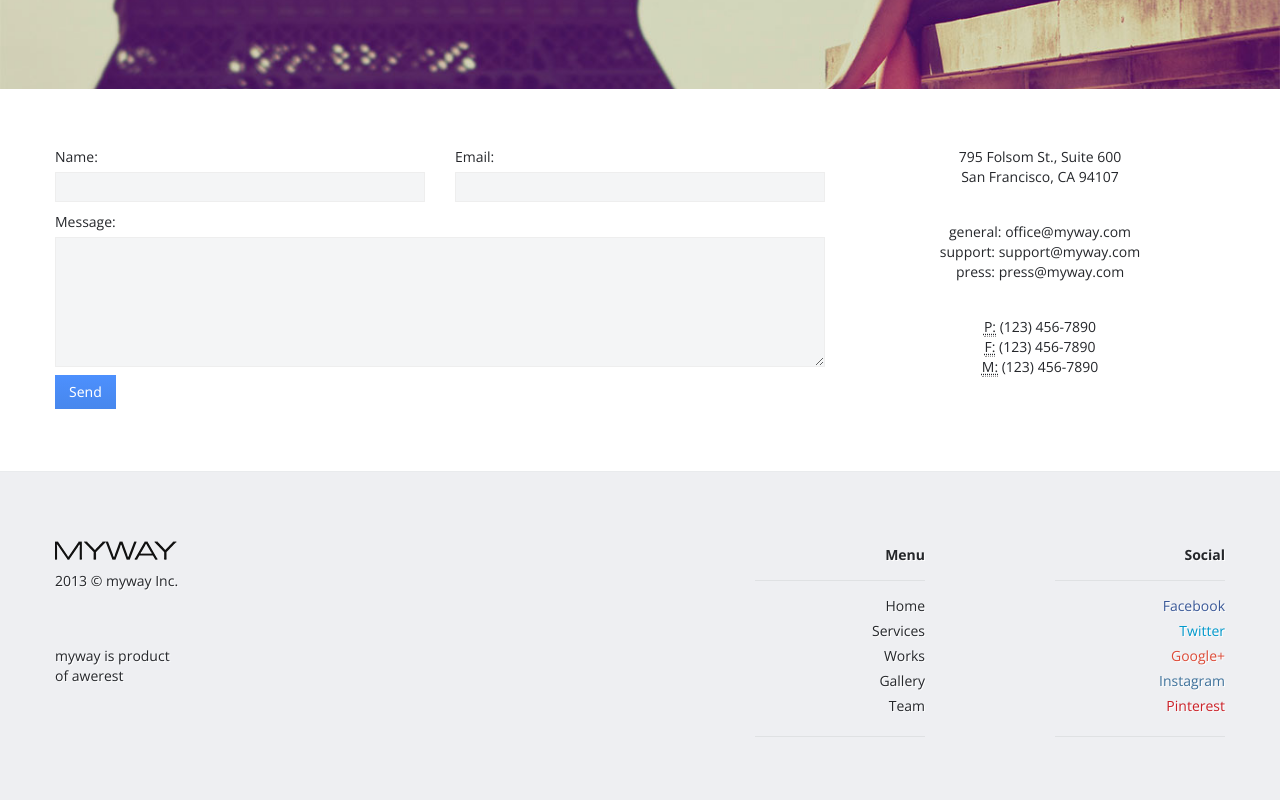
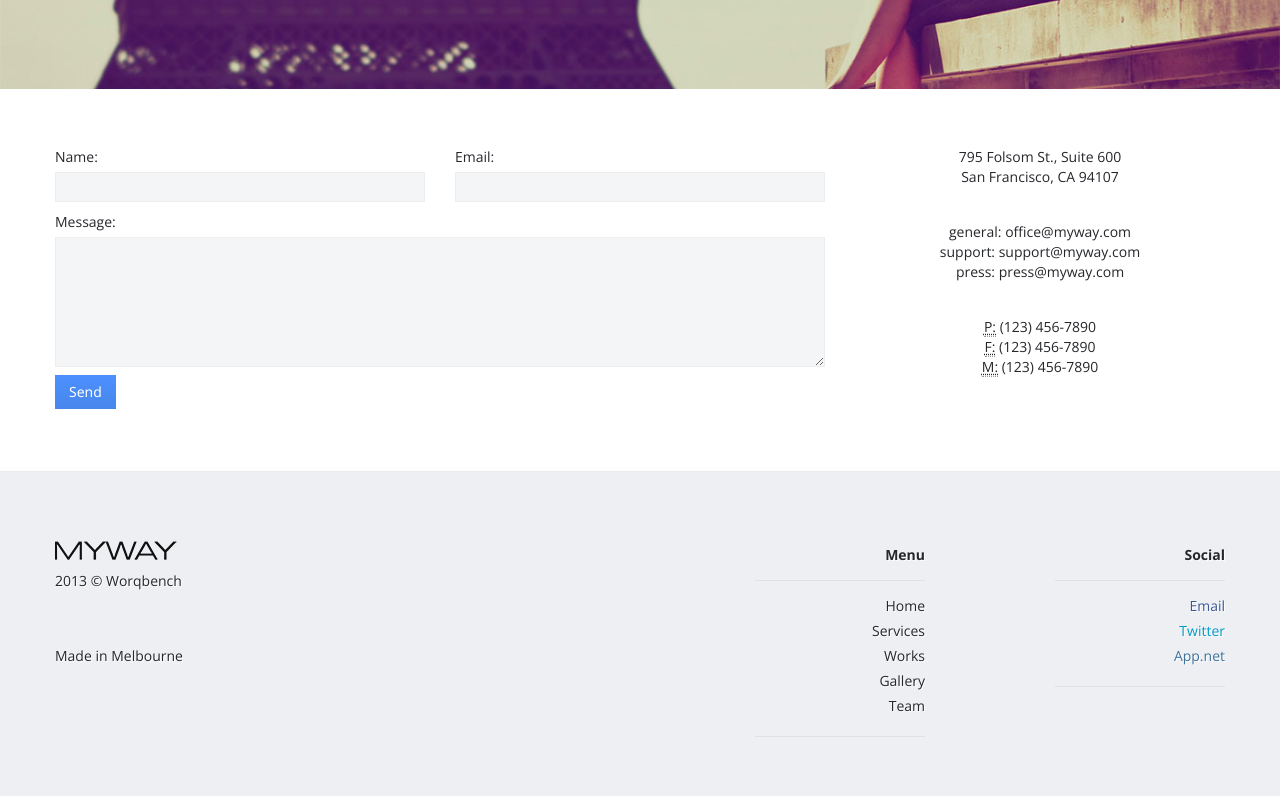
Before and after one commit to gisthero/gisthero.github.io, a plain HTML site: page index.html in a window 1280 px wide. Shown: the part 8023-8823 px from the top of the page. Drawn offline with nearby package versions, Linux system fonts and the light colour scheme.

Commit message:
Changed the footer and social links.

```diff
--- a/index.html
+++ b/index.html
@@ -564,8 +564,8 @@
 	<!--logo and copyright-->
 					<div class="span3">
 						<a href="#intro" class="brand"><img src="img/logo.png" alt=""></a>
-						<p>2013 © myway Inc.</p><br>
-						<p>myway is product <br> of <a href="http://www.awerest.com" target="_blank">awerest</a></p><br>
+						<p>2013 © <a href="http://www.worqbench.com" target="_blank">Worqbench</a></p><br>
+						<p>Made in Melbourne</p><br>
 					</div>
 	<!--footer menu-->
 					<div class="span2 offset4">
@@ -582,11 +582,9 @@
 					<div class="span2 offset1">
 						<ul>
 							<li><h5>Social</h5></li>
-							<li><a class="facebook" href="http://www.facebook.com/awerest" target="_blank">Facebook</a></li>
-							<li><a class="twitter" href="http://www.twitter.com/awerest" target="_blank">Twitter</a></li>
-							<li><a class="google" href="https://plus.google.com/u/0/104533843132286032110/posts" target="_blank">Google+</a></li>
-							<li><a class="instagram" href="http://www.instagram.com/awerest" target="_blank">Instagram</a></li>
-							<li><a class="pinterest" href="http://www.pinterest.com/awerest" target="_blank">Pinterest</a></li>
+							<li><a class="facebook" href="mailto:info@worqbench.com" target="_blank">Email</a></li>
+							<li><a class="twitter" href="http://www.twitter.com/donny_k_" target="_blank">Twitter</a></li>
+							<li><a class="instagram" href="http://app.net/donny" target="_blank">App.net</a></li>
 						</ul>
 					</div>
 				</div>
```
